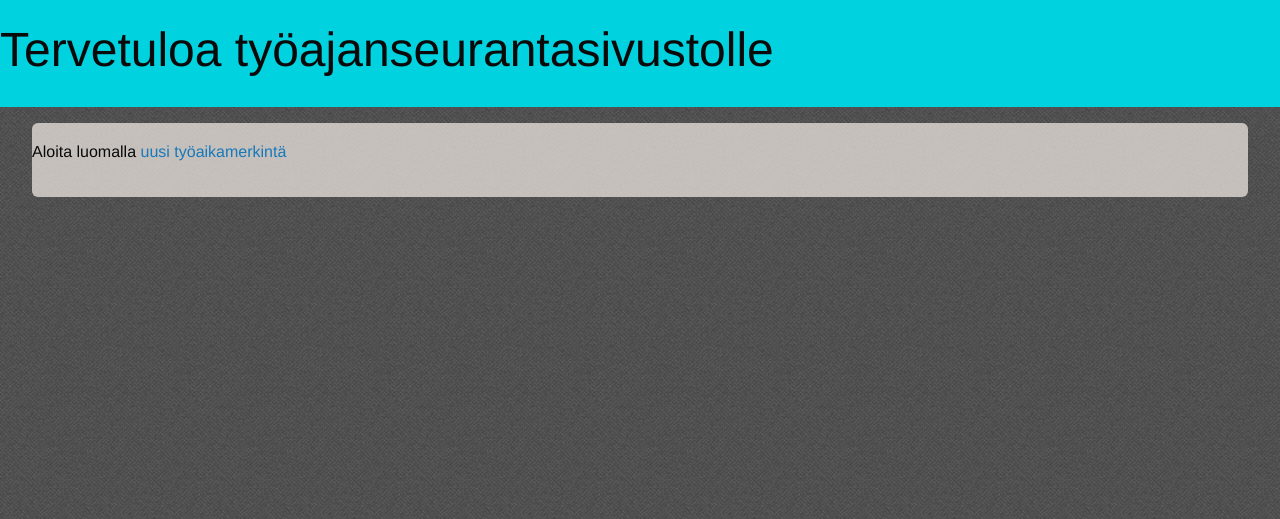
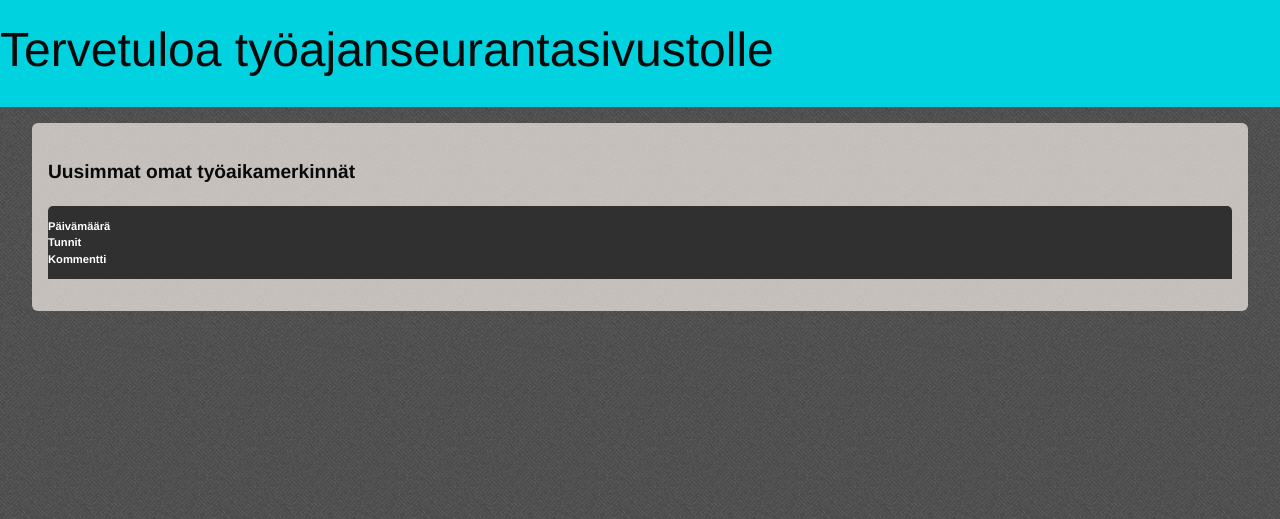
Before and after one commit to evsheino/time-tracking, a Django app: page /timetrack/ in a window 1280 px wide. Shown: the part 160-679 px from the top of the page. Run offline with Django 3.2, Linux system fonts and the light colour scheme; the visitor is signed in with stand-in values (Sample User, id 1); data that the repository does not hold is empty; some libraries are stand-ins or nearby versions.

Commit message:
Table styling

```diff
--- a/timetrack/templates/timetrack/index.html
+++ b/timetrack/templates/timetrack/index.html
@@ -7,7 +7,41 @@
 </div>
 <div class="row index-wrapper">
     <div class="medium-12 columns">
-	<p>Aloita luomalla <a href="{% url 'timetrack:new_entry' %}">uusi työaikamerkintä</a>
+	<div class="row">
+	    <div class="medium-12 columns">
+		<div class="table">
+		    <div class="row table-topic">
+			<div class="medium-12 columns status-desc">
+			    Uusimmat omat työaikamerkinnät
+			</div>
+		    </div>
+		    <div class="row table-header hide-for-small-only">
+			<div class="medium-4 columns">
+			    Päivämäärä
+			</div>
+			<div class="medium-2 columns">
+			    Tunnit
+			</div>
+			<div class="medium-6 columns">
+			    Kommentti
+			</div>
+		    </div>
+		    {% for e in entries %}
+		    <div class="row table-row">
+			<div class="medium-4 columns">
+			    {{ e.date }}
+			</div>
+			<div class="medium-2 columns">
+			    {{ e.hours }}
+			</div>
+			<div class="medium-6 columns">
+			    {{ e.comment }}
+			</div>
+		    </div>
+		    {% endfor %}
+		</div>
+	    </div>
+	</div>
     </div>
 </div>
 {% endblock base_body %}
--- a/timetrack/views.py
+++ b/timetrack/views.py
@@ -8,7 +8,9 @@ from django.forms.models import modelform_factory
 
 @login_required
 def index(request):
-    return render(request, 'timetrack/index.html')
+    entries = WorkEntry.objects.filter(user=request.user).order_by('-date')[:10]
+    context = {'entries': entries}
+    return render(request, 'timetrack/index.html', context)
 
 @login_required
 def show_entry(request, work_entry_id):
--- a/timetracking/static/css/style.css
+++ b/timetracking/static/css/style.css
@@ -19,3 +19,64 @@ html, body {
     padding-top: 1em;
     border-radius: 6px;
 }
+
+.table {
+    margin: 0em 1em 1em 1em;
+}
+
+.table-topic {
+    font-size: 1.2em;
+    font-weight: bold;
+    padding: 1em 0em 1em 0em;
+}
+
+.table .table-header {
+    padding: 1em 0em 1em 0em;
+    font-weight: bold;
+    font-size: 0.7em;
+    color: white;
+    background-color: #303030;
+    border-top-left-radius: 5px;
+    border-top-right-radius: 5px;
+}
+
+.table .small-table-header {
+    font-weight: bold;
+    margin-top: 0.5em;
+}
+
+.table-row {
+    padding: 0.4em 0em 0.4em 0em;
+    border-bottom: solid 1px #00d2df;
+    font-size: 0.9em;
+    background-color: #ffffff;
+}
+
+.table-row:nth-child(2n) {
+    background-color: #ecfaff;
+}
+
+.table-row:hover, .table-row:nth-child(2n):hover {
+    background-color: #f2e2c0;
+}
+
+.table-row .button{
+    margin: 0em;
+}
+
+.table-row:first-child {
+
+}
+
+.table-row:last-child {
+    border-bottom: none;
+    border-bottom-left-radius: 5px;
+    border-bottom-right-radius: 5px;
+    min-height: 15px;
+    background-color: #ffffff;
+
+}
+
+.table-row:last-child:hover {
+    background-color: #ffffff;
+}
```
Also changed, not shown: timetracking/views.py (deleted, +0 -9 lines).
